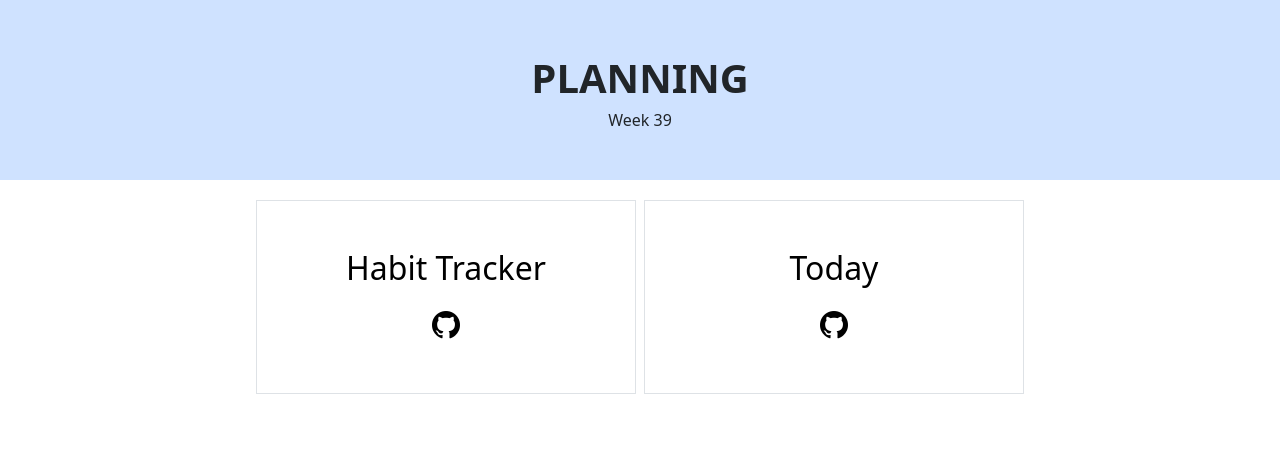
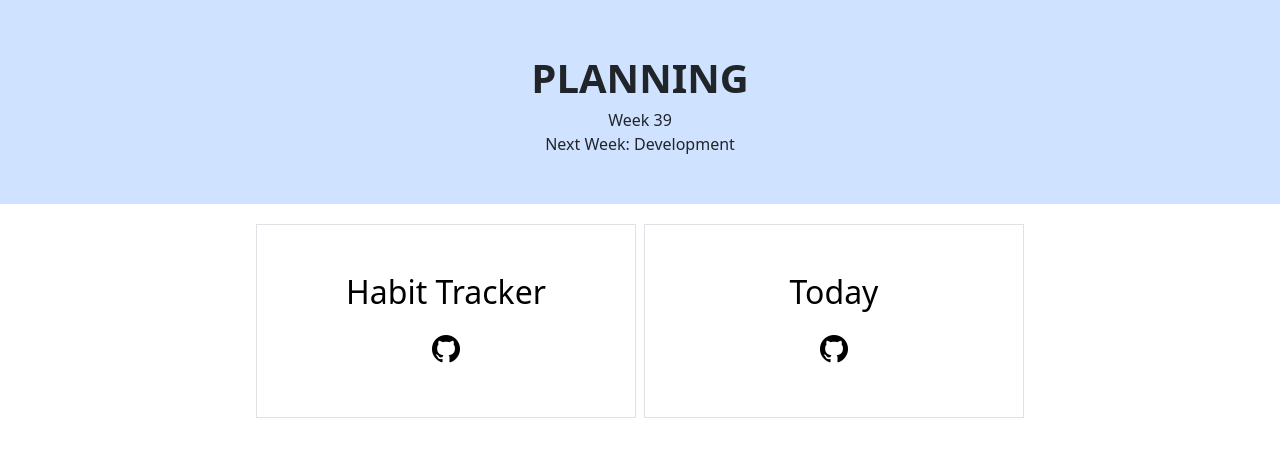
Before and after one commit to kennith/today, a Vue app: page / in a window 1280 px wide. Shown: the top 456 px of the page. Built offline with nearby package versions, Linux system fonts and the light colour scheme.

Commit message:
add next week planning status label (#8)
close #7

```diff
--- a/src/components/ThisWeek.vue
+++ b/src/components/ThisWeek.vue
@@ -1,11 +1,13 @@
 <template>
     <div class="text-center py-5" :class="backgroundColor()">
         <div class="fs-1 fw-bolder">
-            {{ weekLabel().toUpperCase() }}
+            {{ weekLabel(weekOfYear).toUpperCase() }}
         </div>
         <div class="fw-thin">
             Week {{ weekOfYear }}
         </div>
+
+        <div>Next Week: {{ weekLabel(nextWeekOfYear) }}</div>
     </div>
 </template>
 
@@ -13,13 +15,14 @@
 import moment from 'moment';
 
 const weekOfYear = moment().week();
+const nextWeekOfYear = weekOfYear + 1;
 
-function isDevelopmentweek() {
+function isDevelopmentweek(weekOfYear) {
     return weekOfYear % 3 !== 0;
 }
 
-function weekLabel() {
-    if (isDevelopmentweek()) {
+function weekLabel(week) {
+    if (isDevelopmentweek(week)) {
         return 'Development';
     }
 
@@ -27,7 +30,7 @@ function weekLabel() {
 }
 
 function backgroundColor() {
-    if (isDevelopmentweek()) {
+    if (isDevelopmentweek(weekOfYear)) {
         return 'bg-success-subtle';
     }
 
```
